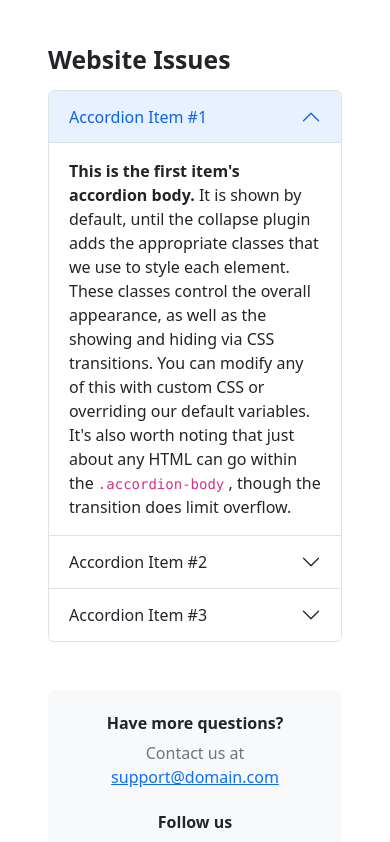
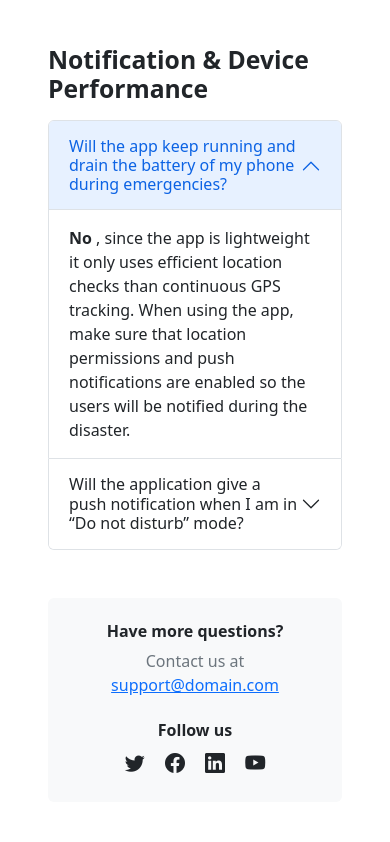
Before and after one commit to En1n1n/AEGIS-V.2, a plain HTML site: page faq.html in a window 390 px wide. Shown: the part 837-1679 px from the top of the page. Drawn offline with nearby package versions, Linux system fonts and the light colour scheme.

Commit message:
Add files via upload

```diff
--- a/faq.html
+++ b/faq.html
@@ -85,38 +85,23 @@
                                 </div>
                             </div>
                             <!-- FAQ Accordion 2-->
-                            <h2 class="fw-bolder mb-3">Website Issues</h2>
+                            <h2 class="fw-bolder mb-3">Notification &amp; Device Performance</h2>
                             <div class="accordion mb-5 mb-xl-0" id="accordionExample2">
                                 <div class="accordion-item">
-                                    <h3 class="accordion-header" id="headingOne"><button class="accordion-button" type="button" data-bs-toggle="collapse" data-bs-target="#collapseOne2" aria-expanded="true" aria-controls="collapseOne2">Accordion Item #1</button></h3>
+                                    <h3 class="accordion-header" id="headingOne"><button class="accordion-button" type="button" data-bs-toggle="collapse" data-bs-target="#collapseOne2" aria-expanded="true" aria-controls="collapseOne2">Will the app keep running and drain the battery of my phone during emergencies?</button></h3>
                                     <div class="accordion-collapse collapse show" id="collapseOne2" aria-labelledby="headingOne" data-bs-parent="#accordionExample2">
                                         <div class="accordion-body">
-                                            <strong>This is the first item's accordion body.</strong>
-                                            It is shown by default, until the collapse plugin adds the appropriate classes that we use to style each element. These classes control the overall appearance, as well as the showing and hiding via CSS transitions. You can modify any of this with custom CSS or overriding our default variables. It's also worth noting that just about any HTML can go within the
-                                            <code>.accordion-body</code>
-                                            , though the transition does limit overflow.
+                                            <strong>No</strong>
+                                            , since the app is lightweight it only uses efficient location checks than continuous GPS tracking. When using the app, make sure that location permissions and push notifications are enabled so the users will be notified during the disaster.
                                         </div>
                                     </div>
                                 </div>
                                 <div class="accordion-item">
-                                    <h3 class="accordion-header" id="headingTwo"><button class="accordion-button collapsed" type="button" data-bs-toggle="collapse" data-bs-target="#collapseTwo2" aria-expanded="false" aria-controls="collapseTwo2">Accordion Item #2</button></h3>
+                                    <h3 class="accordion-header" id="headingTwo"><button class="accordion-button collapsed" type="button" data-bs-toggle="collapse" data-bs-target="#collapseTwo2" aria-expanded="false" aria-controls="collapseTwo2">Will the application give a push notification when I am in “Do not disturb” mode?</button></h3>
                                     <div class="accordion-collapse collapse" id="collapseTwo2" aria-labelledby="headingTwo" data-bs-parent="#accordionExample2">
                                         <div class="accordion-body">
-                                            <strong>This is the second item's accordion body.</strong>
-                                            It is hidden by default, until the collapse plugin adds the appropriate classes that we use to style each element. These classes control the overall appearance, as well as the showing and hiding via CSS transitions. You can modify any of this with custom CSS or overriding our default variables. It's also worth noting that just about any HTML can go within the
-                                            <code>.accordion-body</code>
-                                            , though the transition does limit overflow.
-                                        </div>
-                                    </div>
-                                </div>
-                                <div class="accordion-item">
-                                    <h3 class="accordion-header" id="headingThree"><button class="accordion-button collapsed" type="button" data-bs-toggle="collapse" data-bs-target="#collapseThree2" aria-expanded="false" aria-controls="collapseThree2">Accordion Item #3</button></h3>
-                                    <div class="accordion-collapse collapse" id="collapseThree2" aria-labelledby="headingThree" data-bs-parent="#accordionExample2">
-                                        <div class="accordion-body">
-                                            <strong>This is the third item's accordion body.</strong>
-                                            It is hidden by default, until the collapse plugin adds the appropriate classes that we use to style each element. These classes control the overall appearance, as well as the showing and hiding via CSS transitions. You can modify any of this with custom CSS or overriding our default variables. It's also worth noting that just about any HTML can go within the
-                                            <code>.accordion-body</code>
-                                            , though the transition does limit overflow.
+                                            <strong>No</strong>
+                                            , the app will not give a push notification when the user is on do not disturb. During power outages, we recommend lowering the brightness and turning on your battery’s power saving mode.
                                         </div>
                                     </div>
                                 </div>
```
